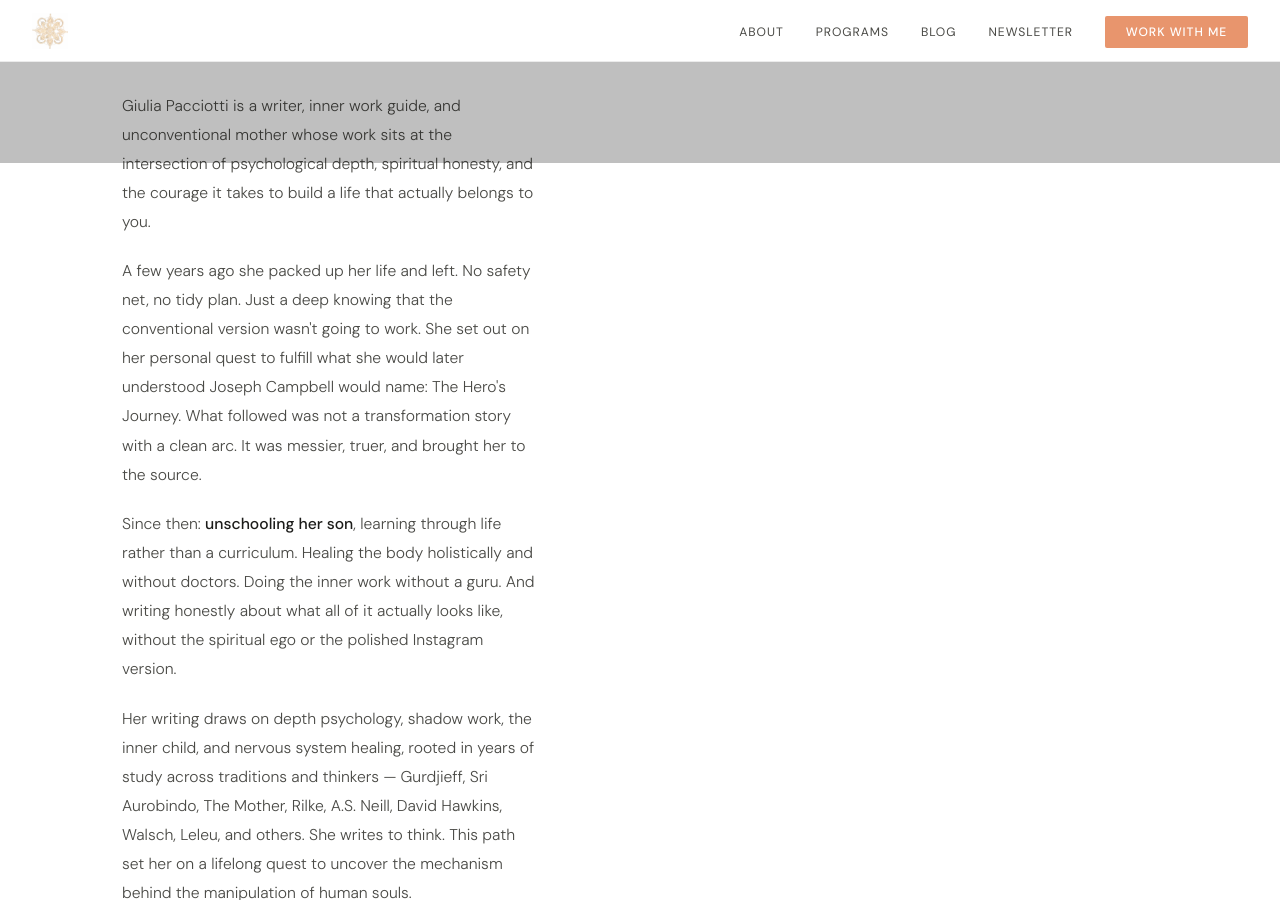
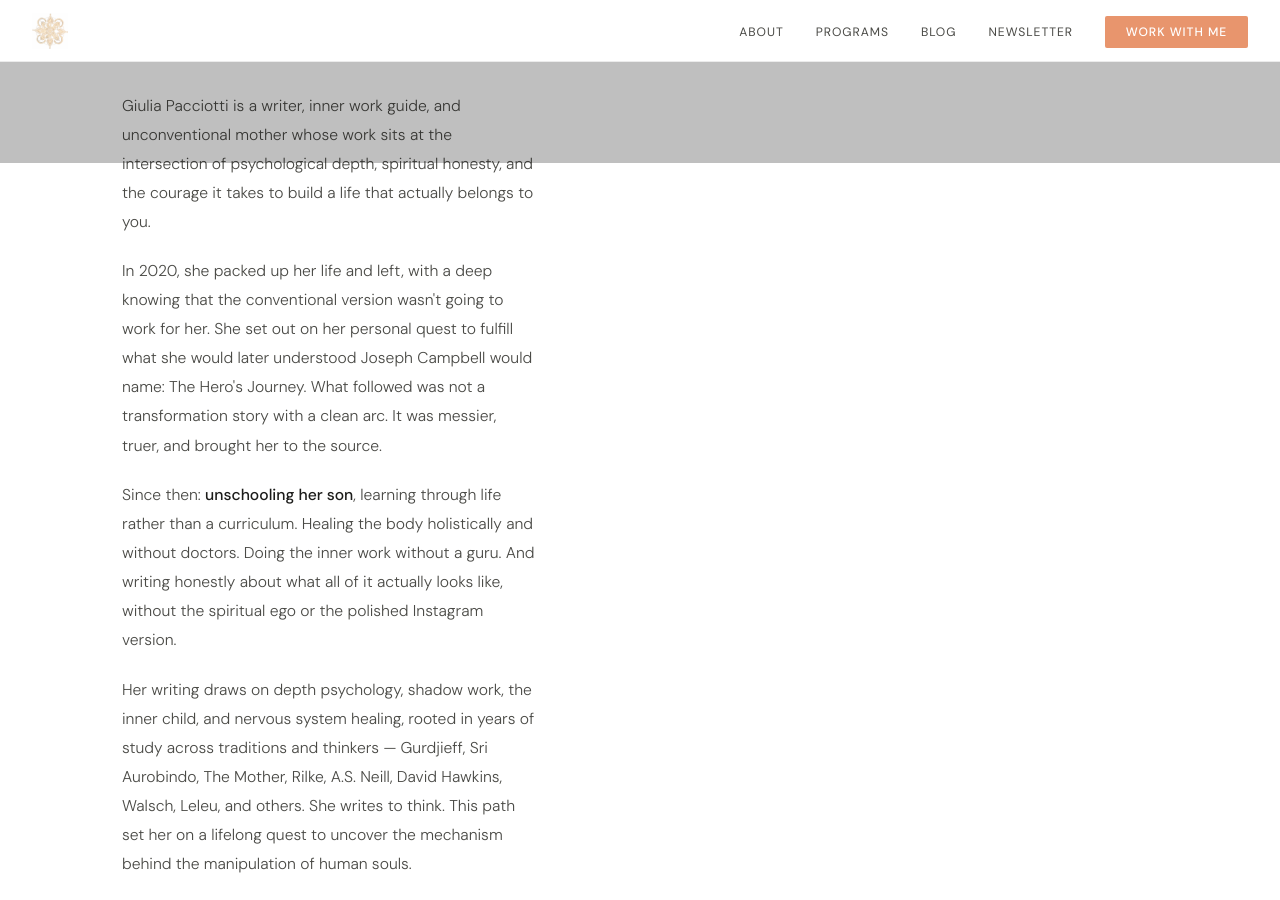
Before and after one commit to Blubell26/giuliapacciotti.com, a Jekyll site: the page built from about.md, in a window 1280 px wide and 900 px high, scrolled down 737 px. Built offline with Jekyll 4.4.1, drawn with Linux system fonts in a browser that asks for light colours.

Commit message:
Update about.html

```diff
--- a/_layouts/about.html
+++ b/_layouts/about.html
@@ -89,7 +89,7 @@ body{font-family:'DM Sans',sans-serif;background:#fff;color:var(--dark);padding-
 
       <p>Giulia Pacciotti is a writer, inner work guide, and unconventional mother whose work sits at the intersection of psychological depth, spiritual honesty, and the courage it takes to build a life that actually belongs to you.</p>
 
-      <p>A few years ago she packed up her life and left. No safety net, no tidy plan. Just a deep knowing that the conventional version wasn't going to work. She set out on her personal quest to fulfill what she would later understood Joseph Campbell would name: The Hero's Journey. What followed was not a transformation story with a clean arc. It was messier, truer, and brought her to the source.</p>
+      <p>In 2020, she packed up her life and left, with a deep knowing that the conventional version wasn't going to work for her. She set out on her personal quest to fulfill what she would later understood Joseph Campbell would name: The Hero's Journey. What followed was not a transformation story with a clean arc. It was messier, truer, and brought her to the source.</p>
 
       <p>Since then: <strong>unschooling her son</strong>, learning through life rather than a curriculum. Healing the body holistically and without doctors. Doing the inner work without a guru. And writing honestly about what all of it actually looks like, without the spiritual ego or the polished Instagram version.</p>
 
```
